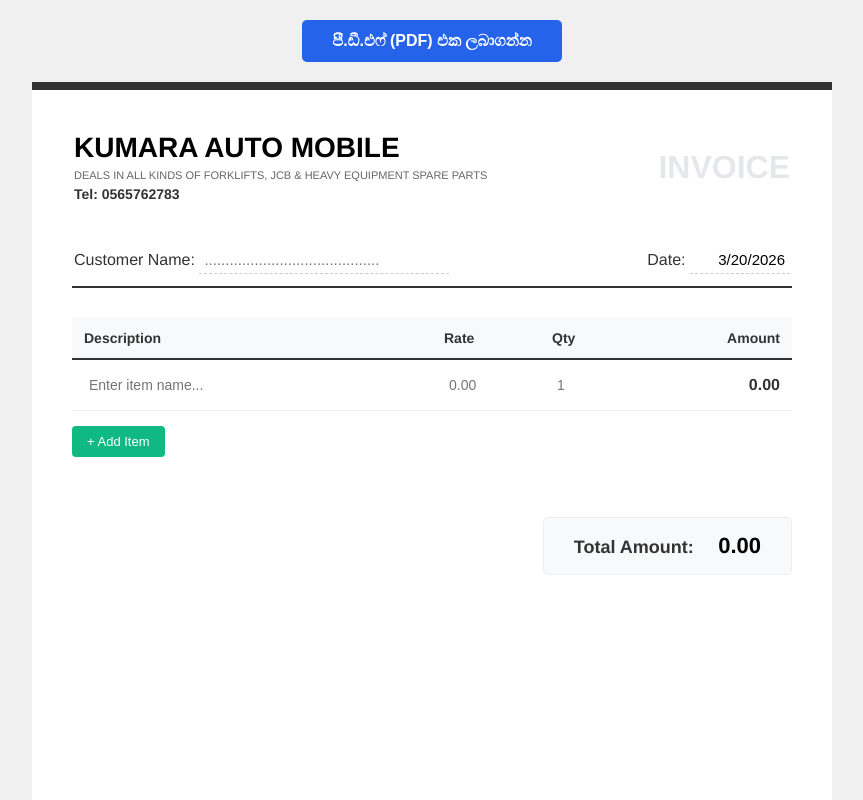
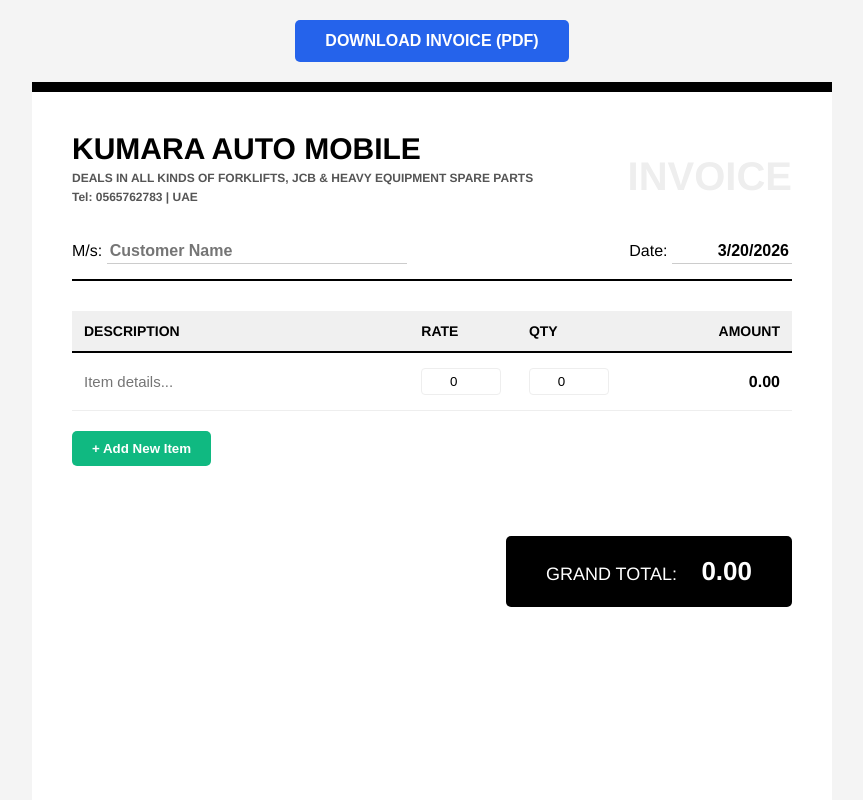
Before and after one commit to Yuresh-Official/my-invoice-site, a plain HTML site: page index.html in a window 1280 px wide. Shown: the top 800 px of the page, without its empty margins (208-1071 px from the left). Drawn offline with Linux system fonts and the light colour scheme.

Commit message:
Update index.html

```diff
--- a/index.html
+++ b/index.html
@@ -6,9 +6,8 @@
     <title>Professional Auto Parts Invoice</title>
     <script src="https://cdnjs.cloudflare.com/ajax/libs/html2pdf.js/0.10.1/html2pdf.bundle.min.js"></script>
     <style>
-        /* PDF එකේ කිසිදු ගැටලුවක් ඇති නොවන පරිදි සරල මෝස්තරයක් */
         * { margin: 0; padding: 0; box-sizing: border-box; }
-        body { font-family: 'Helvetica', 'Arial', sans-serif; background-color: #f0f0f0; padding: 20px; color: #333; }
+        body { font-family: 'Helvetica', sans-serif; background-color: #f4f4f4; padding: 20px; }
 
         .no-print { max-width: 800px; margin: 0 auto 20px; text-align: center; }
         .download-btn { background: #2563eb; color: white; border: none; padding: 12px 30px; border-radius: 5px; cursor: pointer; font-size: 16px; font-weight: bold; }
@@ -18,59 +17,51 @@
             margin: auto;
             background: #fff;
             padding: 40px;
-            min-height: 1000px;
-            border-top: 8px solid #333; /* ඉහළින් පමණක් සරල කළු තීරුවක් */
+            min-height: 1050px;
+            border-top: 10px solid #000;
         }
 
-        .header-table { width: 100%; margin-bottom: 40px; }
-        .comp-title { font-size: 28px; font-weight: bold; text-transform: uppercase; color: #000; }
-        .comp-desc { font-size: 11px; color: #666; margin: 5px 0; }
-        .comp-tel { font-size: 14px; font-weight: bold; }
+        .header-section { margin-bottom: 30px; }
+        .comp-name { font-size: 30px; font-weight: 900; color: #000; text-transform: uppercase; }
+        .comp-info { font-size: 12px; color: #555; margin-top: 5px; font-weight: bold; }
 
-        .invoice-label { font-size: 32px; font-weight: bold; text-align: right; color: #e5e7eb; }
+        .invoice-title { font-size: 40px; font-weight: 900; color: #eee; text-align: right; margin-top: -50px; }
 
-        .details-table { width: 100%; margin-bottom: 30px; border-bottom: 2px solid #333; padding-bottom: 10px; }
-        .input-field { border: none; border-bottom: 1px dashed #ccc; padding: 5px; font-size: 15px; outline: none; }
+        .client-info { margin-top: 40px; border-bottom: 2px solid #000; padding-bottom: 15px; display: flex; justify-content: space-between; }
+        .input-line { border: none; border-bottom: 1px solid #ccc; outline: none; padding: 3px; font-size: 16px; font-weight: bold; }
 
-        table.items-table { width: 100%; border-collapse: collapse; margin-top: 20px; }
-        table.items-table th { background: #f8f9fa; border-bottom: 2px solid #333; padding: 12px; text-align: left; font-size: 14px; }
-        table.items-table td { border-bottom: 1px solid #eee; padding: 12px; }
+        .items-table { width: 100%; border-collapse: collapse; margin-top: 30px; }
+        .items-table th { background: #f0f0f0; border-bottom: 2px solid #000; padding: 12px; text-align: left; font-size: 14px; text-transform: uppercase; }
+        .items-table td { border-bottom: 1px solid #eee; padding: 15px 12px; }
 
-        .item-input { border: none; width: 100%; font-size: 14px; outline: none; padding: 5px; }
+        .item-input { border: none; width: 100%; font-size: 15px; outline: none; }
+        .num-input { border: 1px solid #eee; width: 80px; padding: 5px; text-align: center; border-radius: 4px; }
 
-        .add-row-btn { background: #10b981; color: white; border: none; padding: 8px 15px; border-radius: 4px; cursor: pointer; margin-top: 15px; font-size: 13px; }
+        .add-row-btn { background: #10b981; color: white; border: none; padding: 10px 20px; border-radius: 5px; cursor: pointer; margin-top: 20px; font-weight: bold; }
 
-        .total-section { margin-top: 40px; text-align: right; }
-        .total-box { display: inline-block; background: #f8f9fa; padding: 15px 30px; border-radius: 5px; border: 1px solid #eee; }
-        .total-label { font-size: 18px; font-weight: bold; }
-        .total-amount { font-size: 22px; font-weight: bold; color: #000; margin-left: 20px; }
+        .footer-section { margin-top: 50px; display: flex; justify-content: flex-end; }
+        .total-container { background: #000; color: #fff; padding: 20px 40px; border-radius: 5px; text-align: right; }
+        .total-label { font-size: 18px; margin-right: 20px; }
+        .total-amount { font-size: 26px; font-weight: 900; }
     </style>
 </head>
 <body>
 
     <div class="no-print">
-        <button class="download-btn" onclick="generatePDF()">පී.ඩී.එෆ් (PDF) එක ලබාගන්න</button>
+        <button class="download-btn" onclick="generatePDF()">DOWNLOAD INVOICE (PDF)</button>
     </div>
 
-    <div class="invoice-box" id="print-area">
-        <table class="header-table">
-            <tr>
-                <td width="70%">
-                    <div class="comp-title">KUMARA AUTO MOBILE</div>
-                    <div class="comp-desc">DEALS IN ALL KINDS OF FORKLIFTS, JCB & HEAVY EQUIPMENT SPARE PARTS</div>
-                    <div class="comp-tel">Tel: 0565762783</div>
-                </td>
-                <td width="30%" class="invoice-label">INVOICE</td>
-            </tr>
-        </table>
+    <div class="invoice-box" id="invoice">
+        <div class="header-section">
+            <div class="comp-name">KUMARA AUTO MOBILE</div>
+            <div class="comp-info">DEALS IN ALL KINDS OF FORKLIFTS, JCB & HEAVY EQUIPMENT SPARE PARTS</div>
+            <div class="comp-info">Tel: 0565762783 | UAE</div>
+            <div class="invoice-title">INVOICE</div>
+        </div>
 
-        <div class="details-table">
-            <table width="100%">
-                <tr>
-                    <td>Customer Name: <input type="text" class="input-field" style="width: 250px;" placeholder=".........................................."></td>
-                    <td align="right">Date: <input type="text" id="current-date" class="input-field" style="width: 100px; text-align: right;"></td>
-                </tr>
-            </table>
+        <div class="client-info">
+            <div>M/s: <input type="text" class="input-line" style="width: 300px;" placeholder="Customer Name"></div>
+            <div>Date: <input type="text" id="date" class="input-line" style="width: 120px; text-align: right;"></div>
         </div>
 
         <table class="items-table">
@@ -82,62 +73,69 @@
                     <th width="25%" style="text-align: right;">Amount</th>
                 </tr>
             </thead>
-            <tbody id="items-list">
+            <tbody id="item-list">
                 <tr>
-                    <td><input type="text" class="item-input" placeholder="Enter item name..."></td>
-                    <td><input type="number" class="item-input rate-val" placeholder="0.00" oninput="calculateTotal()"></td>
-                    <td><input type="number" class="item-input qty-val" placeholder="1" oninput="calculateTotal()"></td>
-                    <td align="right" style="font-weight: bold;"><span class="row-total">0.00</span></td>
+                    <td><input type="text" class="item-input" placeholder="Item details..."></td>
+                    <td><input type="number" class="num-input rate" value="0" oninput="calculate()"></td>
+                    <td><input type="number" class="num-input qty" value="0" oninput="calculate()"></td>
+                    <td align="right" style="font-weight: bold;"><span class="subtotal">0.00</span></td>
                 </tr>
             </tbody>
         </table>
 
-        <button class="add-row-btn no-print" onclick="addNewRow()">+ Add Item</button>
+        <button class="add-row-btn no-print" onclick="addRow()">+ Add New Item</button>
 
-        <div class="total-section">
-            <div class="total-box">
-                <span class="total-label">Total Amount:</span>
-                <span class="total-amount" id="final-total">0.00</span>
+        <div class="footer-section">
+            <div class="total-container">
+                <span class="total-label">GRAND TOTAL:</span>
+                <span class="total-amount" id="grand-total">0.00</span>
             </div>
         </div>
     </div>
 
     <script>
-        // අද දිනය සකස් කිරීම
-        document.getElementById('current-date').value = new Date().toLocaleDateString();
+        document.getElementById('date').value = new Date().toLocaleDateString();
 
-        function addNewRow() {
-            const tableBody = document.getElementById('items-list');
-            const newRow = tableBody.insertRow();
-            newRow.innerHTML = `
-                <td><input type="text" class="item-input" placeholder="Enter item name..."></td>
-                <td><input type="number" class="item-input rate-val" placeholder="0.00" oninput="calculateTotal()"></td>
-                <td><input type="number" class="item-input qty-val" placeholder="1" oninput="calculateTotal()"></td>
-                <td align="right" style="font-weight: bold;"><span class="row-total">0.00</span></td>
+        function addRow() {
+            const table = document.getElementById('item-list');
+            const row = table.insertRow();
+            row.innerHTML = `
+                <td><input type="text" class="item-input" placeholder="Item details..."></td>
+                <td><input type="number" class="num-input rate" value="0" oninput="calculate()"></td>
+                <td><input type="number" class="num-input qty" value="0" oninput="calculate()"></td>
+                <td align="right" style="font-weight: bold;"><span class="subtotal">0.00</span></td>
             `;
         }
 
-        function calculateTotal() {
-            const rates = document.getElementsByClassName('rate-val');
-            const qtys = document.getElementsByClassName('qty-val');
-            const rows = document.getElementsByClassName('row-total');
-            let grandTotal = 0;
+        // ගණනය කිරීම් සිදුකරන ප්‍රධාන කොටස
+        function calculate() {
+            const rates = document.getElementsByClassName('rate');
+            const qtys = document.getElementsByClassName('qty');
+            const subtotals = document.getElementsByClassName('subtotal');
+            let total = 0;
 
-            for(let i = 0; i < rates.length; i++) {
+            for (let i = 0; i < rates.length; i++) {
+                // Rate සහ Qty අගයන් ලබාගෙන ඒවා වැඩි කිරීම
                 let r = parseFloat(rates[i].value) || 0;
                 let q = parseFloat(qtys[i].value) || 0;
                 let sub = r * q;
-                rows[i].innerText = sub.toFixed(2);
-                grandTotal += sub;
+
+                // එක් පේළියක එකතුව පෙන්වීම
+                subtotals[i].innerText = sub.toFixed(2);
+
+                // මුළු එකතුවට එකතු කිරීම
+                total += sub;
             }
-            document.getElementById('final-total').innerText = grandTotal.toLocaleString(undefined, {minimumFractionDigits: 2});
+
+            // Grand Total එක පෙන්වීම
+            document.getElementById('grand-total').innerText = total.toLocaleString(undefined, {minimumFractionDigits: 2});
         }
 
         function generatePDF() {
-            const element = document.getElementById('print-area');
+            const element = document.getElementById('invoice');
             const opt = {
-                margin: 0.5, // මෙහිදී මායිම් (Margins) ස්වල්පයක් තැබීමෙන් PDF එක පිරිසිදුව පෙනේ
-                filename: 'Invoice_KumaraAuto.pdf',
+                margin: 0.3,
+                filename: 'Kumara_Auto_Invoice.pdf',
                 image: { type: 'jpeg', quality: 0.98 },
                 html2canvas: { scale: 2, useCORS: true },
                 jsPDF: { unit: 'in', format: 'a4', orientation: 'portrait' }
```
